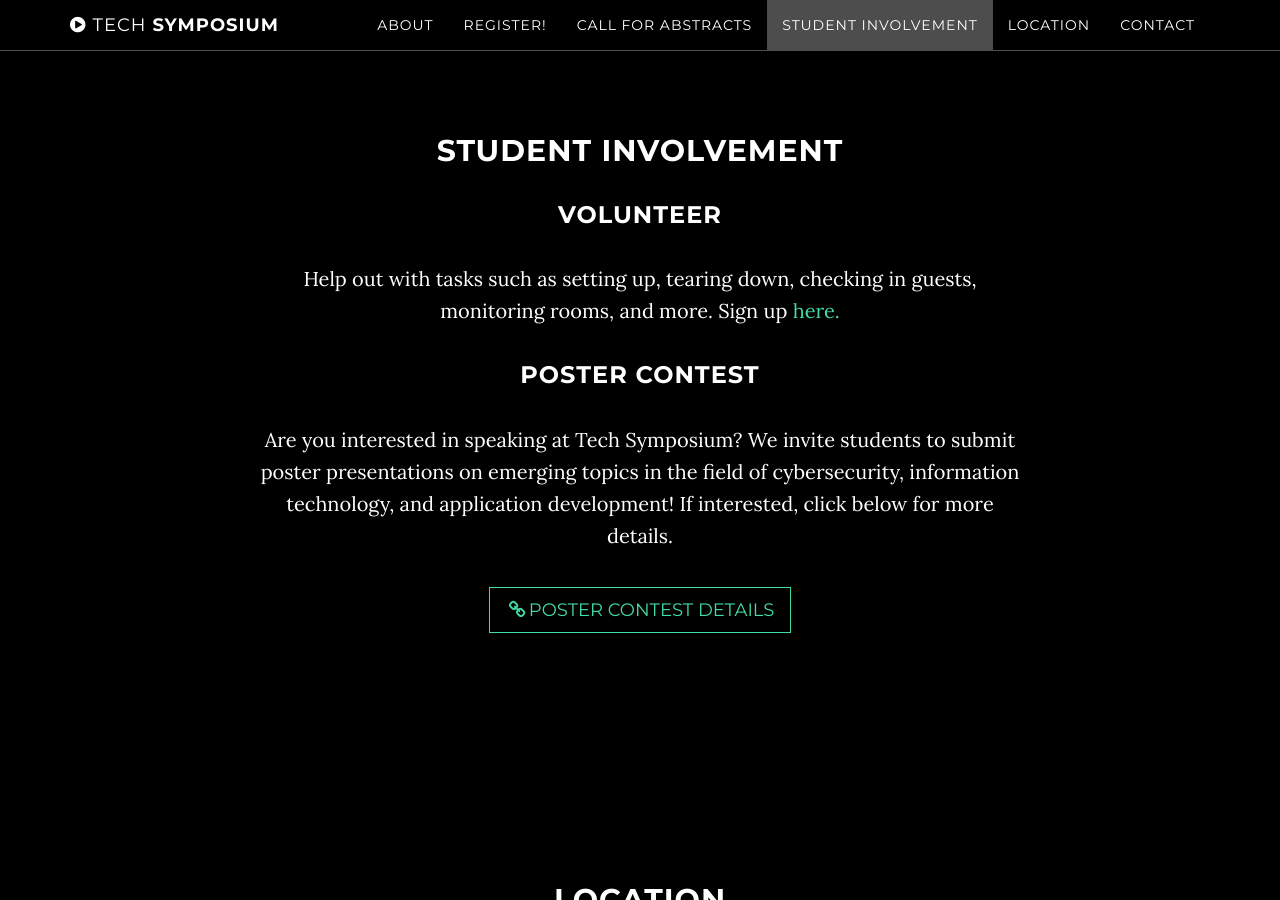
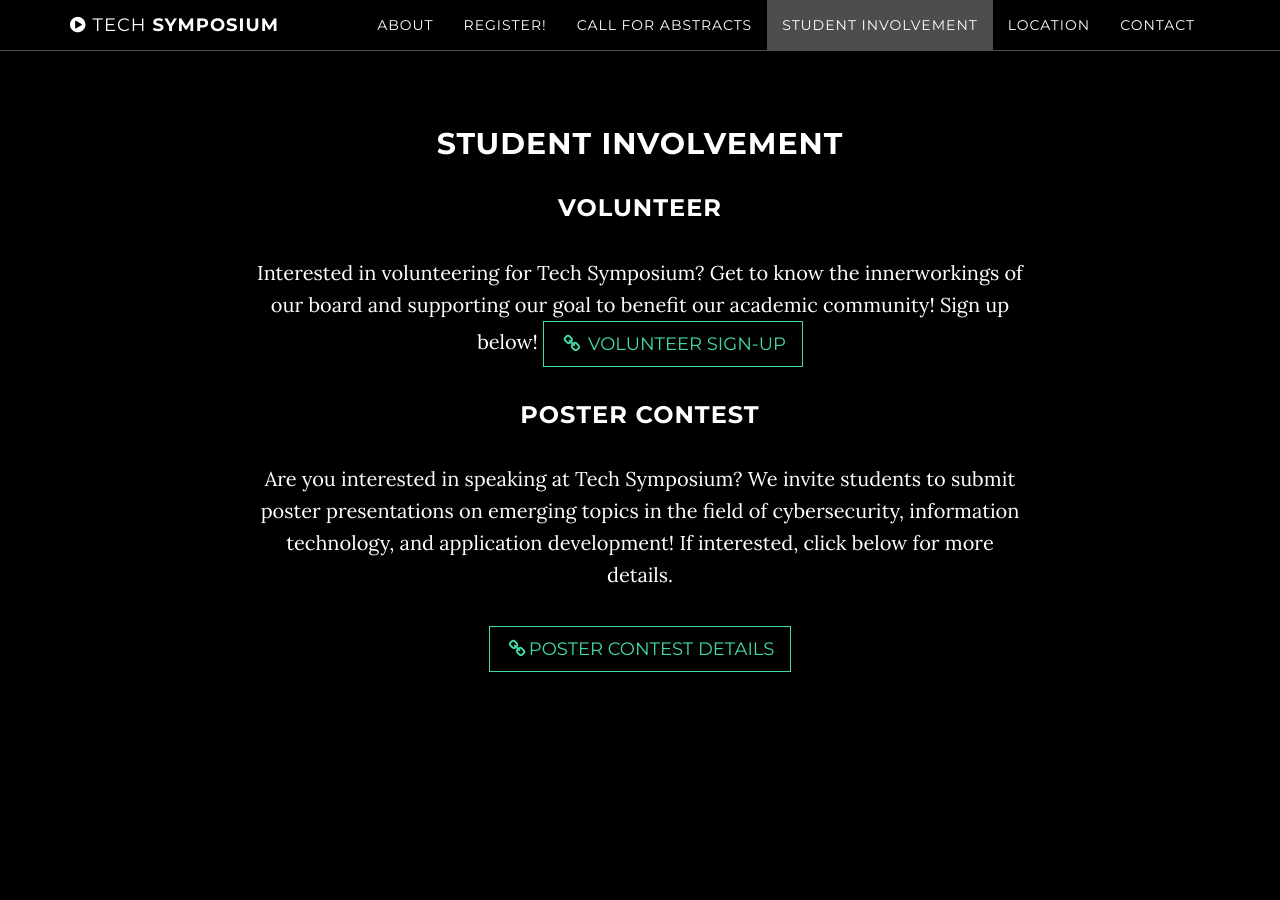
Before and after one commit to CalPolySWIFT/techsymposium-website, a Jekyll site: the page built from index.html, in a window 1280 px wide and 900 px high, scrolled down 3193 px. Built offline with Jekyll 4.4.1, drawn with Linux system fonts in a browser that asks for light colours.

Commit message:
Update index.html

```diff
--- a/index.html
+++ b/index.html
@@ -64,7 +64,7 @@ mapurl: "https://www.google.com/maps/embed/v1/place?q=college%20of%20business%20
 
     <div class="row">
         <div class="col-lg-8 col-lg-offset-2">
-            <h2>About SWIFT</h2>
+            <h3>About SWIFT</h3>
 
             <p>Students With an Interest in the Future of Technology (SWIFT) is a cybersecurity
                 and technology organization at the California State Polytechnic University, Pomona.
@@ -149,10 +149,12 @@ mapurl: "https://www.google.com/maps/embed/v1/place?q=college%20of%20business%20
     <div id="student-volunteer" class="row">
         <div class="col-lg-8 col-lg-offset-2">
             <h3>Volunteer</h3>
-            <p>Help out with tasks such as setting up, tearing down, checking in guests, monitoring rooms, and more.
-                Sign up <a href="https://forms.gle/KgYNDe2bqp68uNrz8">here.</a>
+            <p>Interested in volunteering for Tech Symposium? Get to know the innerworkings of our board and supporting our goal
+                to benefit our academic community! Sign up below!
+            <a class="btn btn-default btn-lg" href="https://forms.gle/KgYNDe2bqp68uNrz8"><i class="fa fa-link fa-fw"></i>
+                Volunteer Sign-up</a>
 
-            </a>
+
         </div>
     </div>
     <div id="studentspeaker" class="row">
```
